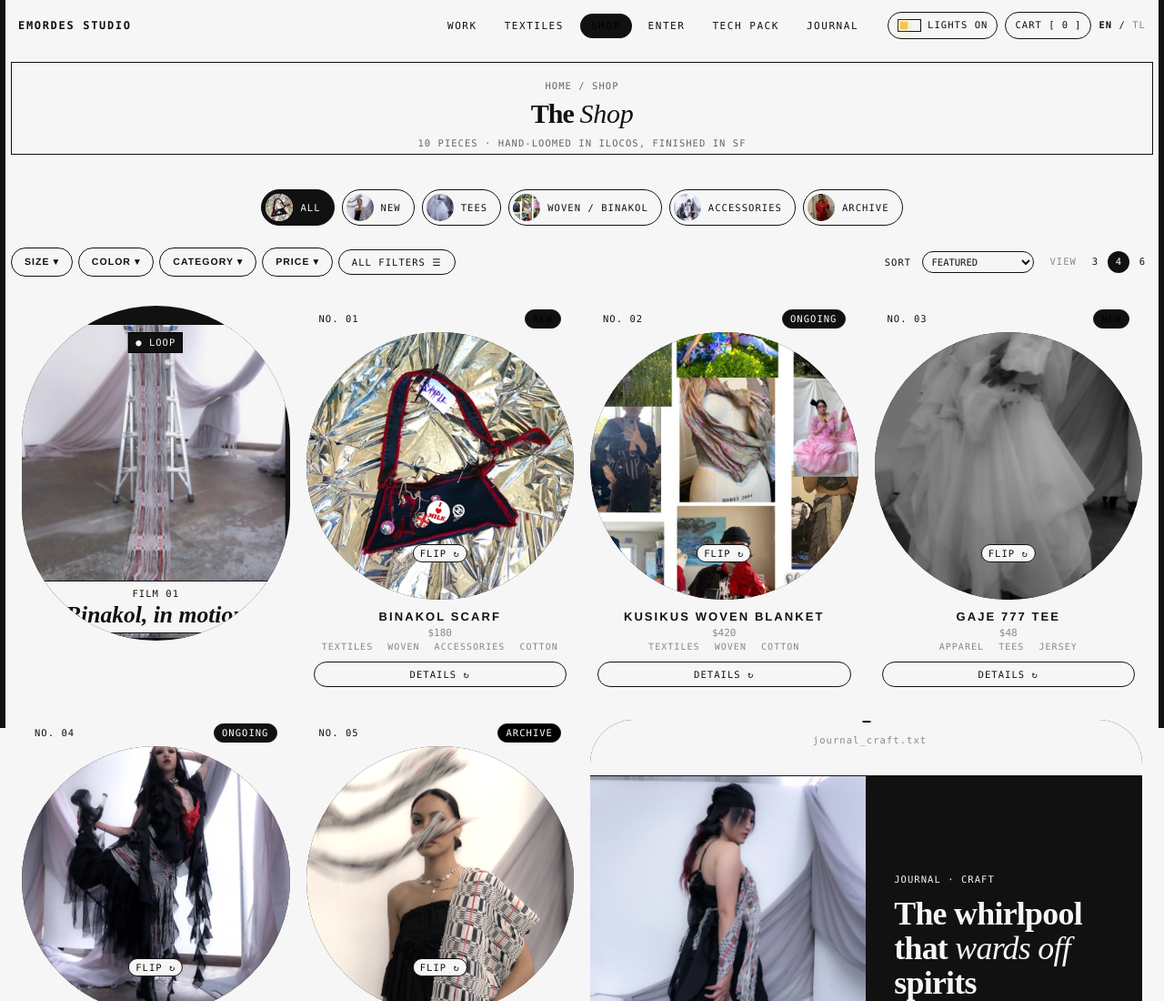
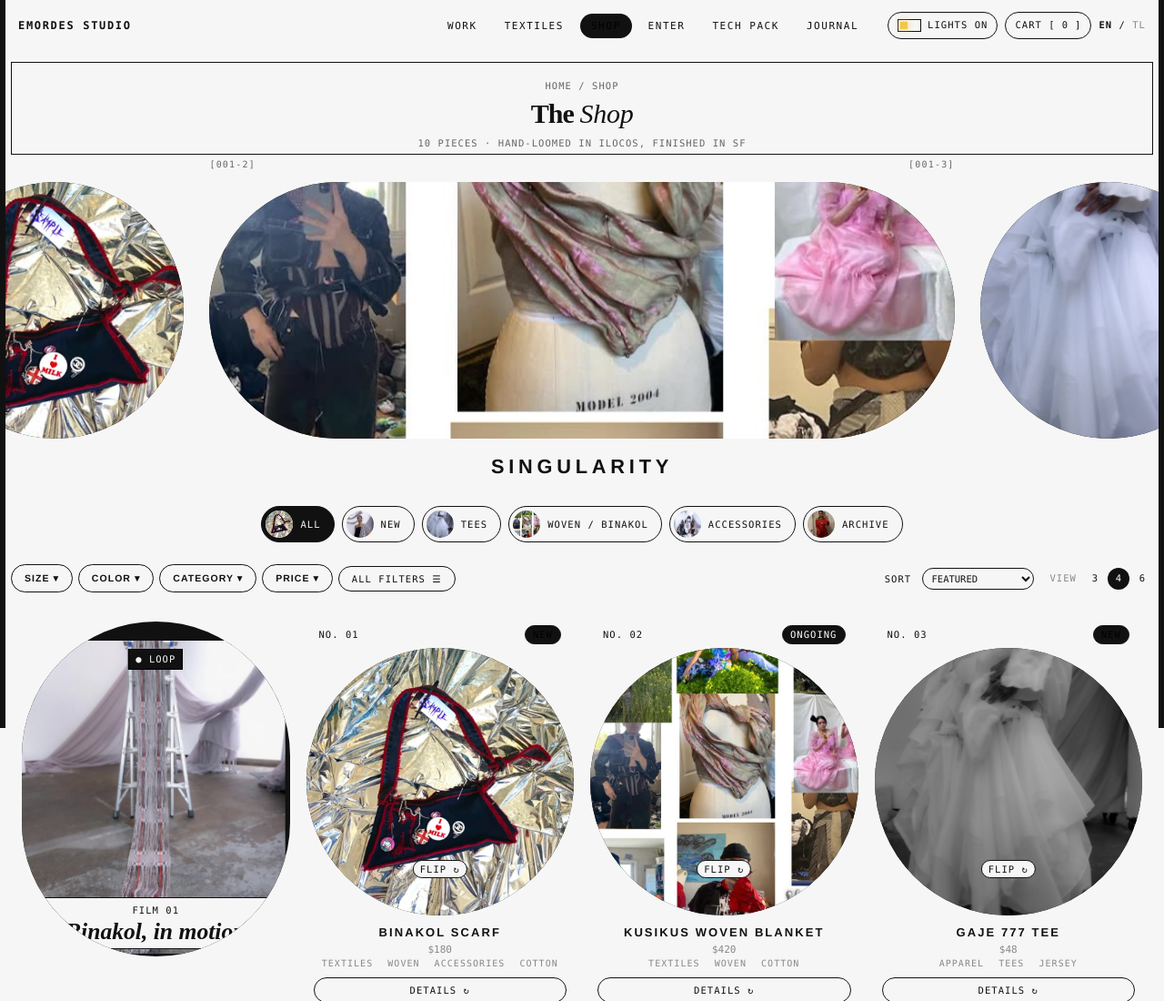
Before and after one commit to eye6row/emordes-studio-preview2, a plain HTML site: page catalog.html in a window 1280 px wide. Shown: the top 1100 px of the page at 91% size. Drawn offline with Linux system fonts and the light colour scheme.

Commit message:
Black hole restyle + select page: catalog.html

```diff
--- a/catalog.html
+++ b/catalog.html
@@ -11,6 +11,8 @@
 <script src="shop.js" defer></script>
 <link rel="stylesheet" href="brutal.css">
 <link rel="stylesheet" href="blackhole.css">
+<link rel="stylesheet" href="bhc.css">
+<script src="bhc.js" defer></script>
 <script src="blackhole.js" defer></script>
 </head>
 <body data-page="catalog">
```
